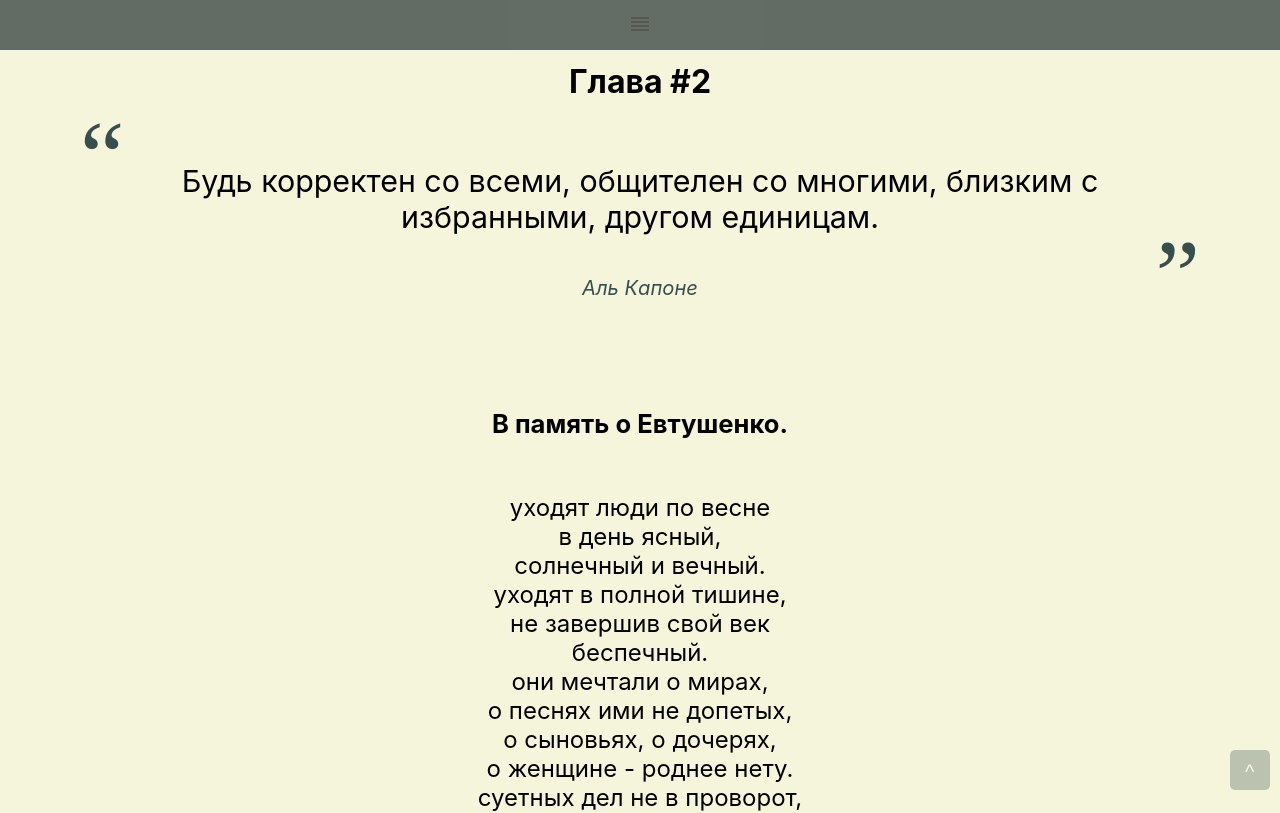
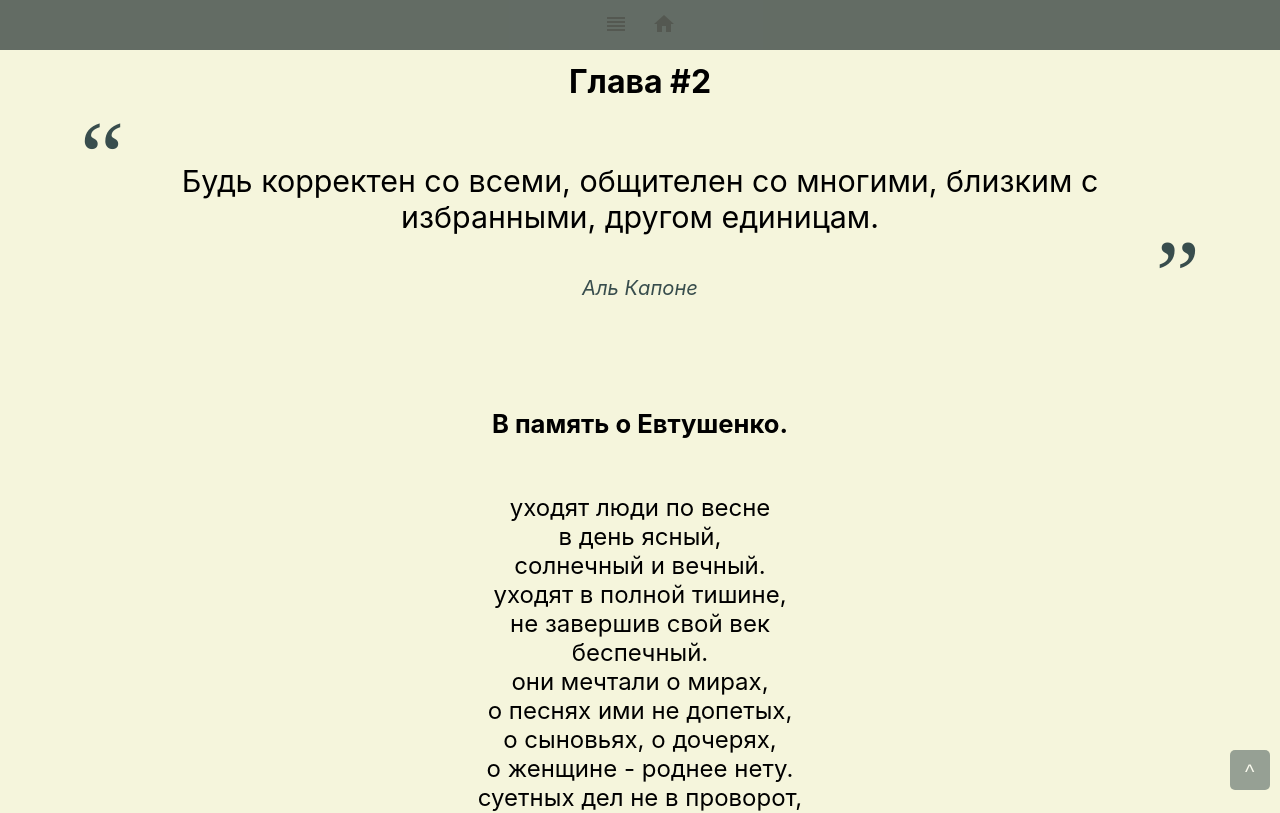
Before and after one commit to imciflam/poetry-site, a React (Create React App) app: page /#/2 in a window 1280 px wide. Shown: the top 813 px of the page. Built offline with nearby package versions, Linux system fonts and the light colour scheme.

Commit message:
home button

```diff
--- a/src/components/BurgerMenu.js
+++ b/src/components/BurgerMenu.js
@@ -1,7 +1,9 @@
 import React from "react";
 import Burger from "@material-ui/icons/Reorder";
+import Home from "@material-ui/icons/Home";
 import IconButton from "@material-ui/core/IconButton";
 import CascadingMenu from "./CascadingMenu/CascadingMenu";
+import { Link } from "react-router-dom";
 const menuItems = [
   {
     key: "1",
@@ -362,6 +364,17 @@ class BurgerMenu extends React.Component {
         >
           <Burger />
         </IconButton>
+
+        <Link to="/">
+          <IconButton
+            aria-label="Toggle User Menu"
+            aria-controls="user-menu"
+            aria-haspopup="true"
+          >
+            <Home />
+          </IconButton>{" "}
+        </Link>
+
         <CascadingMenu
           anchorElement={anchorElement}
           anchorOrigin={{
--- a/src/components/ScrollButton.js
+++ b/src/components/ScrollButton.js
@@ -1,5 +1,5 @@
 import React, { Component } from "react";
-class ColoredContainer extends React.Component {
+class ColoredContainer extends Component {
   render() {
     let containerStyle = {
       backgroundColor: this.props.color
@@ -8,7 +8,7 @@ class ColoredContainer extends React.Component {
   }
 }
 
-class ScrollButton extends React.Component {
+class ScrollButton extends Component {
   constructor() {
     super();
 
@@ -47,7 +47,7 @@ class ScrollButton extends React.Component {
   }
 }
 
-class ScrollApp extends React.Component {
+class ScrollApp extends Component {
   constructor() {
     super();
 
--- a/src/index.css
+++ b/src/index.css
@@ -53,7 +53,7 @@ hr {
 }
 
 .scroll {
-  opacity: 0.3;
+  opacity: 0.5;
   background-color: #384d4d;
   width: 40px;
   height: 40px;
```
